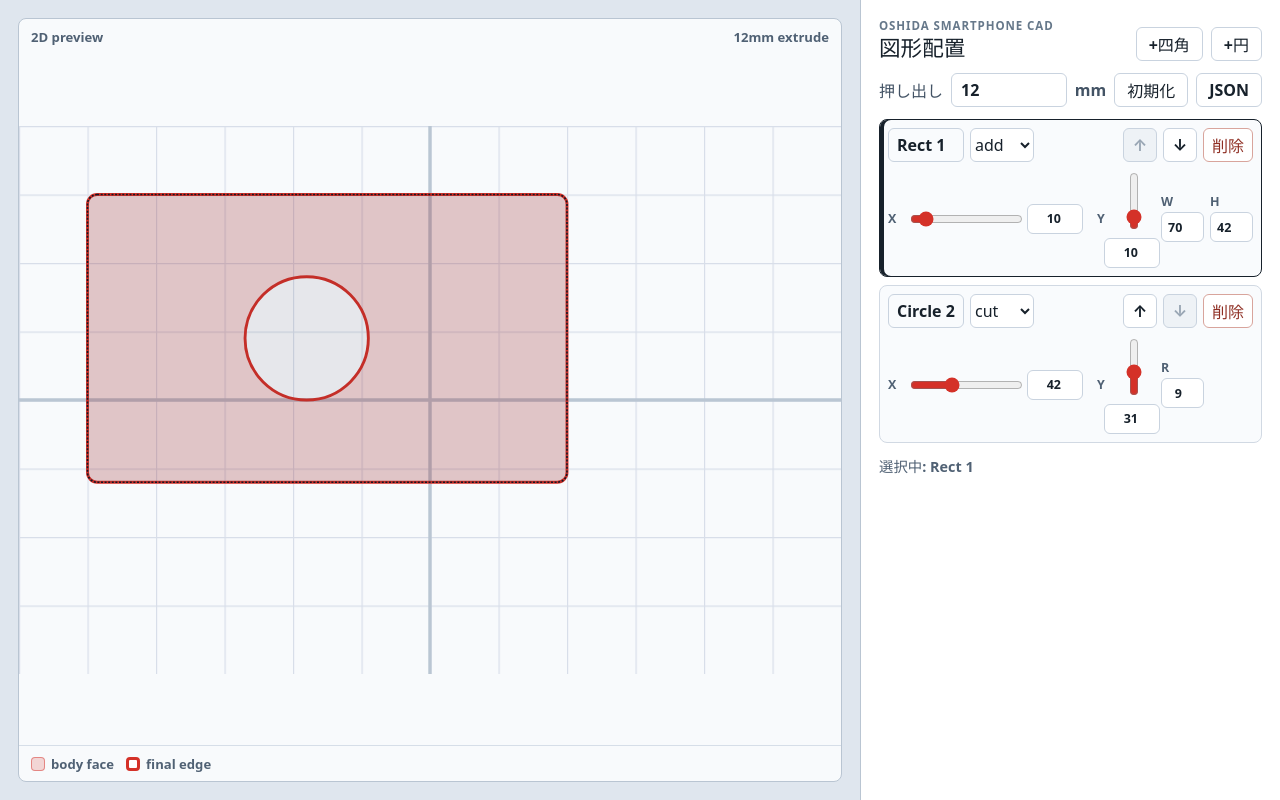
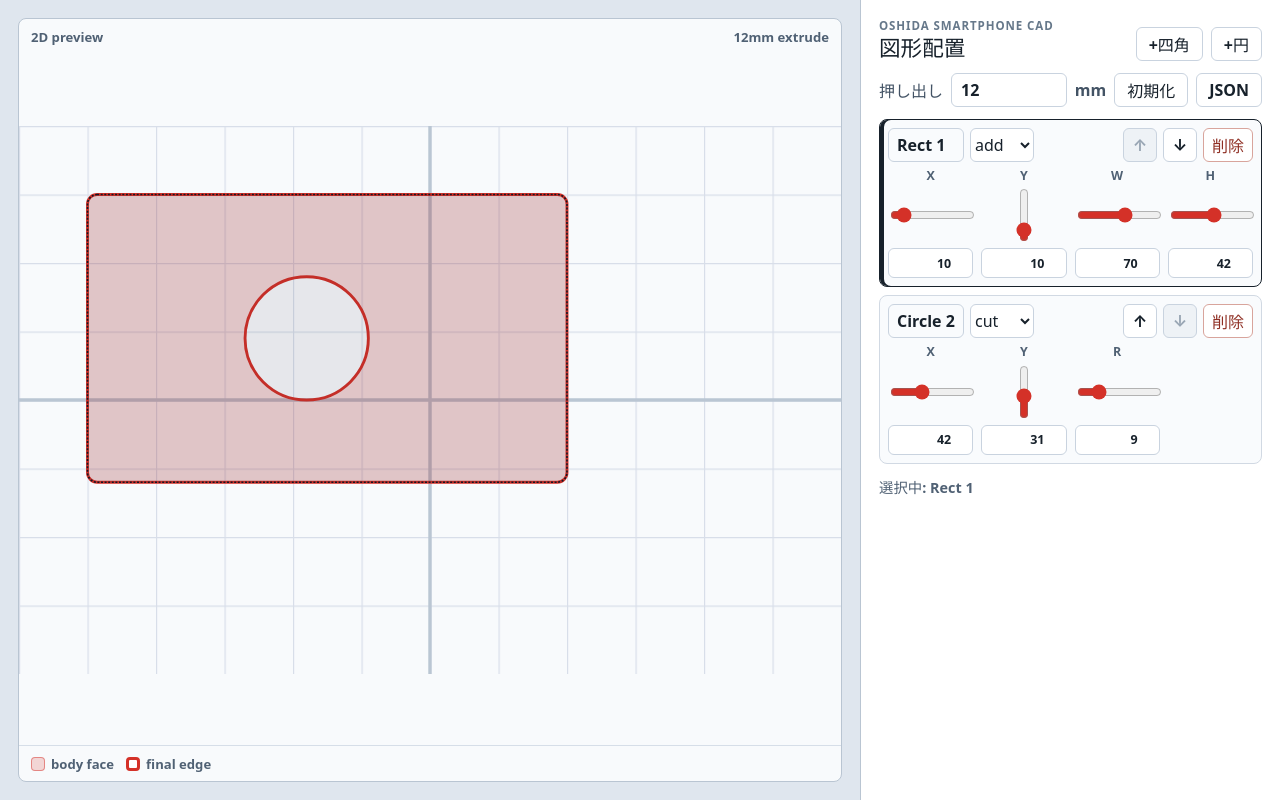
Before and after one commit to pscmps/oshidasumaho_cad, a React (Vite) app: page / in a window 1280 px wide. Built offline with nearby package versions, Linux system fonts and the light colour scheme.

Commit message:
Align compact control fields

```diff
--- a/src/main.jsx
+++ b/src/main.jsx
@@ -33,6 +33,7 @@ function App() {
   const [document, setDocument] = useState(loadDocument);
   const [selectedId, setSelectedId] = useState(document.shapes[0]?.id ?? null);
   const [jsonOpen, setJsonOpen] = useState(false);
+  const controlPanelRef = useRef(null);
   const editorRefs = useRef(new Map());
 
   const selectedShape = document.shapes.find((shape) => shape.id === selectedId);
@@ -44,8 +45,12 @@ function App() {
 
   useEffect(() => {
     const editor = editorRefs.current.get(selectedId);
-    if (editor) {
-      editor.scrollIntoView({ behavior: 'smooth', block: 'center' });
+    const panel = controlPanelRef.current;
+    if (editor && panel) {
+      const panelRect = panel.getBoundingClientRect();
+      const editorRect = editor.getBoundingClientRect();
+      const targetTop = panel.scrollTop + editorRect.top - panelRect.top - 18;
+      panel.scrollTo({ top: Math.max(0, targetTop), behavior: 'smooth' });
     }
   }, [selectedId]);
 
@@ -109,7 +114,7 @@ function App() {
         <Viewer document={document} selectedId={selectedId} onSelect={setSelectedId} />
       </section>
 
-      <section className="control-panel" aria-label="CAD controls">
+      <section ref={controlPanelRef} className="control-panel" aria-label="CAD controls">
         <header className="control-header">
           <div>
             <p className="eyebrow">Oshida Smartphone CAD</p>
@@ -330,8 +335,8 @@ function ShapeEditor({
         </div>
       </header>
 
-      <div className="shape-compact-controls">
-        <SlideField
+      <div className="shape-control-grid">
+        <ControlField
           axis="x"
           label="X"
           value={shape.x}
@@ -339,7 +344,7 @@ function ShapeEditor({
           max={120}
           onChange={(x) => onChange({ x })}
         />
-        <SlideField
+        <ControlField
           axis="y"
           label="Y"
           value={shape.y}
@@ -347,24 +352,46 @@ function ShapeEditor({
           max={80}
           onChange={(y) => onChange({ y })}
         />
-        <div className="size-fields">
         {shape.type === 'rect' ? (
           <>
-            <NumberField label="W" value={shape.w} min={1} max={120} onChange={(w) => onChange({ w })} />
-            <NumberField label="H" value={shape.h} min={1} max={80} onChange={(h) => onChange({ h })} />
+            <ControlField
+              axis="x"
+              label="W"
+              value={shape.w}
+              min={1}
+              max={120}
+              onChange={(w) => onChange({ w })}
+            />
+            <ControlField
+              axis="x"
+              label="H"
+              value={shape.h}
+              min={1}
+              max={80}
+              onChange={(h) => onChange({ h })}
+            />
           </>
         ) : (
-          <NumberField label="R" value={shape.r} min={1} max={40} onChange={(r) => onChange({ r })} />
+          <>
+            <ControlField
+              axis="x"
+              label="R"
+              value={shape.r}
+              min={1}
+              max={40}
+              onChange={(r) => onChange({ r })}
+            />
+            <div className="control-field empty" aria-hidden="true" />
+          </>
         )}
-        </div>
       </div>
     </article>
   );
 }
 
-function SlideField({ axis, label, value, min, max, onChange }) {
+function ControlField({ axis, label, value, min, max, onChange }) {
   return (
-    <label className={`slide-field ${axis === 'y' ? 'axis-y' : 'axis-x'}`}>
+    <label className={`control-field ${axis === 'y' ? 'axis-y' : 'axis-x'}`}>
       <span>{label}</span>
       <input
         type="range"
--- a/src/style.css
+++ b/src/style.css
@@ -283,55 +283,45 @@ h1 {
   min-width: 48px;
 }
 
-.shape-compact-controls {
+.shape-control-grid {
   display: grid;
-  grid-template-columns: minmax(140px, 1fr) 58px 92px;
-  align-items: stretch;
-  gap: 10px;
+  grid-template-columns: repeat(4, minmax(0, 1fr));
+  gap: 8px;
 }
 
-.size-fields {
+.control-field {
   display: grid;
-  grid-template-columns: repeat(2, minmax(0, 1fr));
-  gap: 6px;
-  align-content: center;
-}
-
-.slide-field {
-  display: grid;
-  align-items: center;
+  grid-template-rows: auto 54px auto;
+  min-width: 0;
   gap: 6px;
   color: #506174;
   font-size: 0.78rem;
   font-weight: 800;
 }
 
-.slide-field.axis-x {
-  grid-template-columns: 14px minmax(0, 1fr) 56px;
+.control-field.empty {
+  visibility: hidden;
 }
 
-.slide-field.axis-y {
-  grid-template-columns: 14px 30px;
-  grid-template-rows: 1fr auto;
-  justify-content: center;
-  min-height: 74px;
+.control-field > span {
+  line-height: 1;
+  text-align: center;
 }
 
-.slide-field.axis-y > span {
-  grid-row: 1 / 3;
+.control-field input[type="range"] {
+  align-self: center;
 }
 
-.slide-field.axis-y input[type="range"] {
+.control-field.axis-x input[type="range"] {
+  width: 100%;
+}
+
+.control-field.axis-y input[type="range"] {
+  justify-self: center;
   width: 30px;
-  height: 58px;
+  height: 54px;
   writing-mode: vertical-lr;
   direction: rtl;
-}
-
-.slide-field.axis-y .number-field {
-  grid-column: 2;
-  width: 56px;
-  margin-left: -13px;
 }
 
 .number-field {
@@ -354,16 +344,6 @@ h1 {
   height: 30px;
   padding: 0 6px;
   text-align: right;
-}
-
-.size-fields .number-field input {
-  height: 30px;
-  padding: 0 6px;
-  text-align: right;
-}
-
-.size-fields .number-field span {
-  line-height: 1;
 }
 
 .danger {
@@ -440,26 +420,15 @@ h1 {
     flex-basis: auto;
   }
 
-  .shape-compact-controls {
-    grid-template-columns: minmax(118px, 1fr) 50px 78px;
-    gap: 7px;
+  .shape-control-grid {
+    gap: 6px;
   }
 
-  .slide-field.axis-x {
-    grid-template-columns: 12px minmax(0, 1fr) 48px;
+  .control-field {
+    grid-template-rows: auto 48px auto;
   }
 
-  .slide-field.axis-y {
-    grid-template-columns: 12px 28px;
-  }
-
-  .slide-field.axis-y .number-field {
-    width: 48px;
-    margin-left: -10px;
-  }
-
-  .size-fields {
-    grid-template-columns: 1fr;
-    gap: 4px;
+  .control-field.axis-y input[type="range"] {
+    height: 48px;
   }
 }
```
